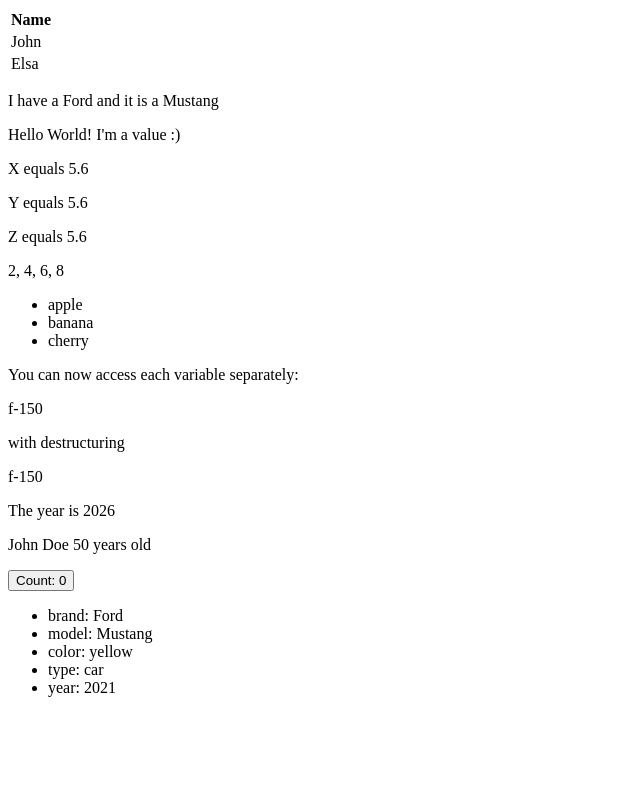
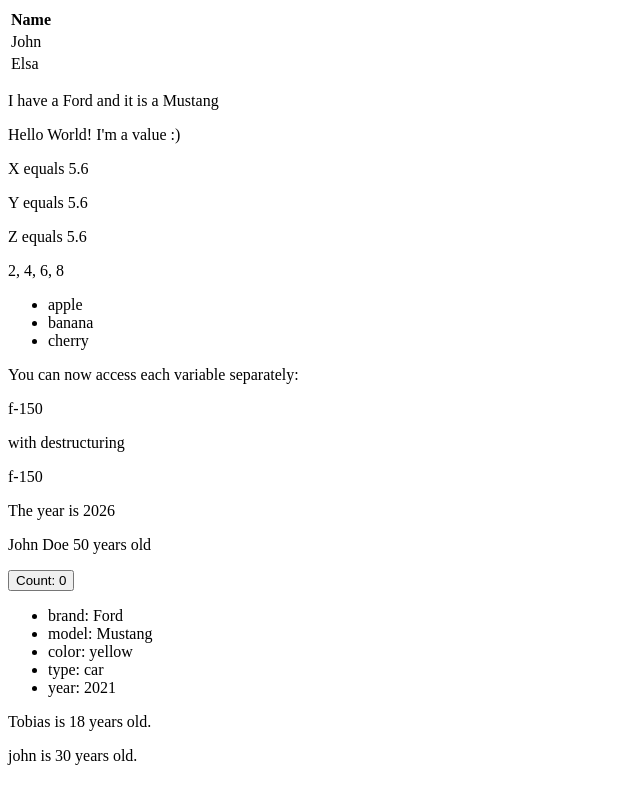
Before and after one commit to Dualboi/Learning-React, a React (Vite) app in the folder react-test/: page / in a window 1280 px wide. Shown: the whole page, without its empty margins (0-640 px from the left). Built offline with nearby package versions, Linux system fonts and the light colour scheme.

Commit message:
Completing W£Schools Intro to React ES6

```diff
--- a/react-test/src/main.jsx
+++ b/react-test/src/main.jsx
@@ -1,5 +1,6 @@
 import { createRoot } from 'react-dom/client'
 import React, { useState } from 'react';
+import message from './message.jsx';
 
 const myelement =  (
   <table>
@@ -143,7 +144,12 @@ function mapping_the_output(){
   )
 }
 
-
+// Template Strings you can use any expression inside a template string by wrapping it in curly braces ${expression}.
+// Enclused using backticks ``, not single or double quotes.
+// indentation and line breaks are preserved in template strings, which can make your code more readable.
+const name = "john";
+const ages =30;
+const message2 = `${name} is ${ages} years old.`
 
 createRoot(document.getElementById('root')).render(
   <div>
@@ -163,5 +169,7 @@ createRoot(document.getElementById('root')).render(
   <p>{firstName} {lastName} {age} years old</p>
   <Counter />
   {mapping_the_output()}
+  <p>{message()}</p>
+  <p>{message2}</p>
   </div>
 )
--- /dev/null
+++ b/react-test/src/message.jsx
@@ -0,0 +1,7 @@
+import {name, age} from './person.jsx';
+
+const message = () => {
+    return name + ' is ' + age + ' years old.';
+};
+
+export default message;
--- /dev/null
+++ b/react-test/src/person.jsx
@@ -0,0 +1,4 @@
+const name = 'Tobias'
+const age  =18
+
+export {name,age}
```
